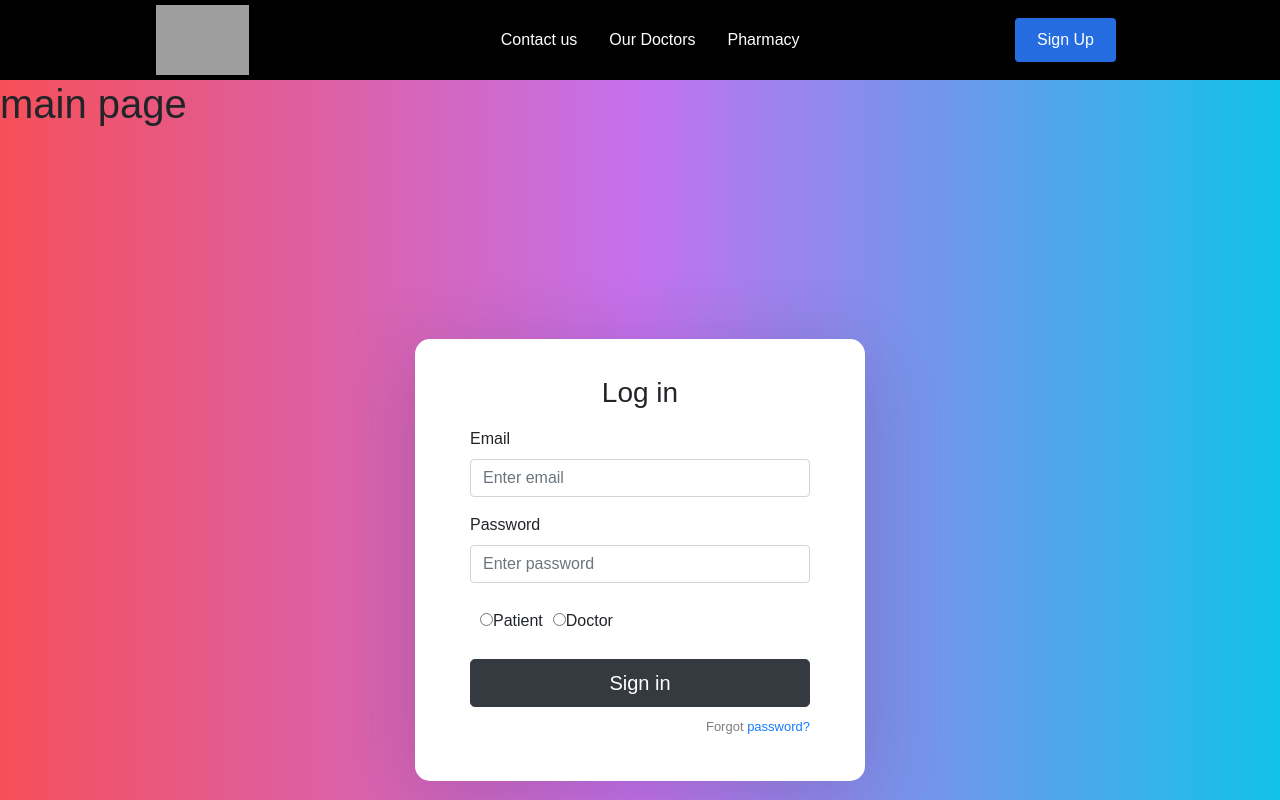
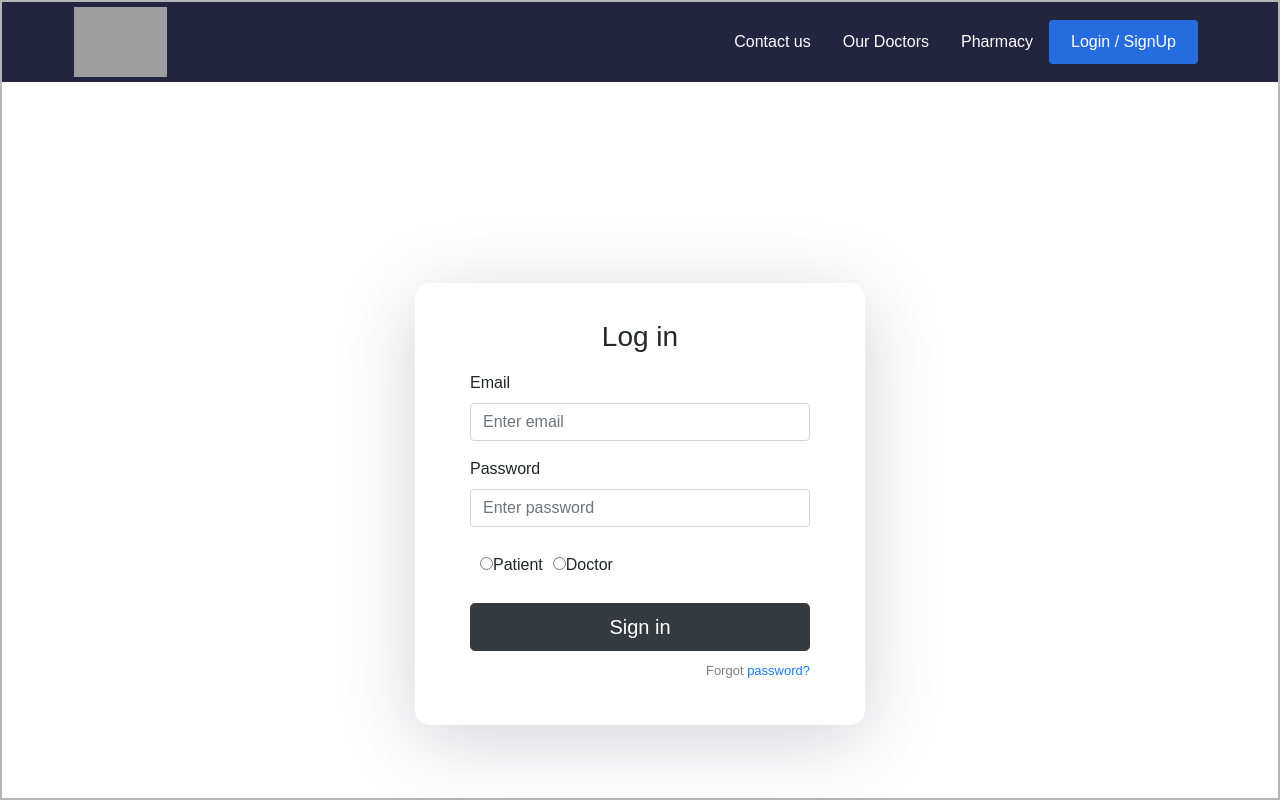
Before and after one commit to TushakarSid/HospitalManagementSystem, a React (Create React App) app: page /login in a window 1280 px wide. Shown: the top 800 px of the page. Built offline with nearby package versions, Linux system fonts and the light colour scheme; grey boxes are pictures that could not be loaded.

Commit message:
some debugging

```diff
--- a/src/components/Navbar/Navbarcomponents.js
+++ b/src/components/Navbar/Navbarcomponents.js
@@ -3,11 +3,11 @@ import {Link } from 'react-router-dom';
 import styled from 'styled-components';
 
 export const Nav = styled.nav`
-  background: #000;
+  background: #232540;
   height: 80px;
   display: flex;
   justify-content: space-between;
-  padding: 0.5rem calc((100vw - 1000px) / 2);
+  padding: 0.5rem calc((100vw - 1000px) / 5);
   z-index: 10;
 
 `;
--- a/src/components/Navbar/index.component.js
+++ b/src/components/Navbar/index.component.js
@@ -19,6 +19,10 @@ const Navbar = () => {
             alt="logo"
           />
         </NavLink>
+
+        <div style={{display:'flex', justifyContent:'space-between'}}>
+
+
           <Bars />
           <NavMenu>
             <NavLink to="contact" activestyle>
@@ -34,10 +38,10 @@ const Navbar = () => {
 
 
           <NavBtn>
-          <NavBtnLink to="/SignUp">Sign Up</NavBtnLink>
+            <NavBtnLink to="/SignUp">Login / SignUp</NavBtnLink>
           </NavBtn>
+        </div>
       </Nav>
-      <h1 >main page </h1>
 
     </>
   )
--- a/src/components/create-appointment.component.js
+++ b/src/components/create-appointment.component.js
@@ -21,11 +21,13 @@ export default class CreateAppointment extends Component {
   componentDidMount() {
     axios.get('http://localhost:5000/doctor/')
       .then(response => {
+        console.log("here")
         if (response.data.length > 0) {
           this.setState({
-            docNames: response.data.map(docdetails => docdetails.docName),
-            docName: response.data[0].docName
+            docNames: response.data.map(docdetails => docdetails.docFName),
+            docName: response.data[0].docFName
           })
+          console.log(this.state.docNames)
         }
       })
       .catch((error) => {
--- a/src/components/login.component.js
+++ b/src/components/login.component.js
@@ -40,7 +40,7 @@ export default class Login extends Component {
   onSubmit = (e) => {
     e.preventDefault()
 
-    const doctor = {
+    const details = {
       email: this.state.email,
       password: this.state.password,
     }
@@ -49,7 +49,7 @@ export default class Login extends Component {
       console.log("here")
 
       axios
-        .post('http://localhost:5000/doctor/comparePasswordByEmail/', doctor)
+        .post('http://localhost:5000/doctor/comparePasswordByEmail/', details)
         .then((res) => {
 
           if (res.data.message === "Try Signing In") {
@@ -73,8 +73,27 @@ export default class Login extends Component {
       // })
       // console.log("heeeeee")
     }
-    else {
+    else if(this.state.category === "Patient"){
       console.log("for patient!")
+
+      axios
+        .post('http://localhost:5000/patient/comparePasswordByEmail/', details)
+        .then((res) => {
+
+          if (res.data.message === "Try Signing In") {
+            this.setState({
+              unregistered: false
+            })
+
+          }
+          else {
+            window.location = "http://localhost:3000/"
+          }
+        })
+        .catch((error) => {
+          console.log(error);
+        })
+
     }
 
 
--- a/src/components/signup.component.js
+++ b/src/components/signup.component.js
@@ -83,7 +83,7 @@ export default class SignUp extends Component {
                     console.log(this.state.errors)
                     console.log(this.state.category)
                 })
-
+                window.location.href = "/"
         }
         else {
             console.log("for patient!")
@@ -114,6 +114,7 @@ export default class SignUp extends Component {
                     console.log(this.state.errors)
                     console.log(this.state.category)
                 })
+                window.location.href = "/"
         }
 
 
--- a/src/index.css
+++ b/src/index.css
@@ -18,13 +18,15 @@ code {
 }
 
 body {
+  border: 2px solid rgb(181, 181, 181);
+
   min-height: 100vh;
   display: flex;
   font-weight: 400;
   font-family: sans-serif;
-  background: #12c2e9;  /* fallback for old browsers */
+  /* background: #12c2e9;  fallback for old browsers */
   background: -webkit-linear-gradient(to right, #f64f59, #c471ed, #12c2e9);  /* Chrome 10-25, Safari 5.1-6 */
-  background: linear-gradient(to right, #f64f59, #c471ed, #12c2e9); /* W3C, IE 10+/ Edge, Firefox 16+, Chrome 26+, Opera 12+, Safari 7+ */
+  /* background: linear-gradient(to right, #f64f59, #c471ed, #12c2e9); W3C, IE 10+/ Edge, Firefox 16+, Chrome 26+, Opera 12+, Safari 7+ */
 
 }
 
```
Also changed, not shown: src/App.js (+3 -5 lines), 2 other files (tests, documents, lock files or other folders). Lines whose indentation alone changed are shown as unchanged.
